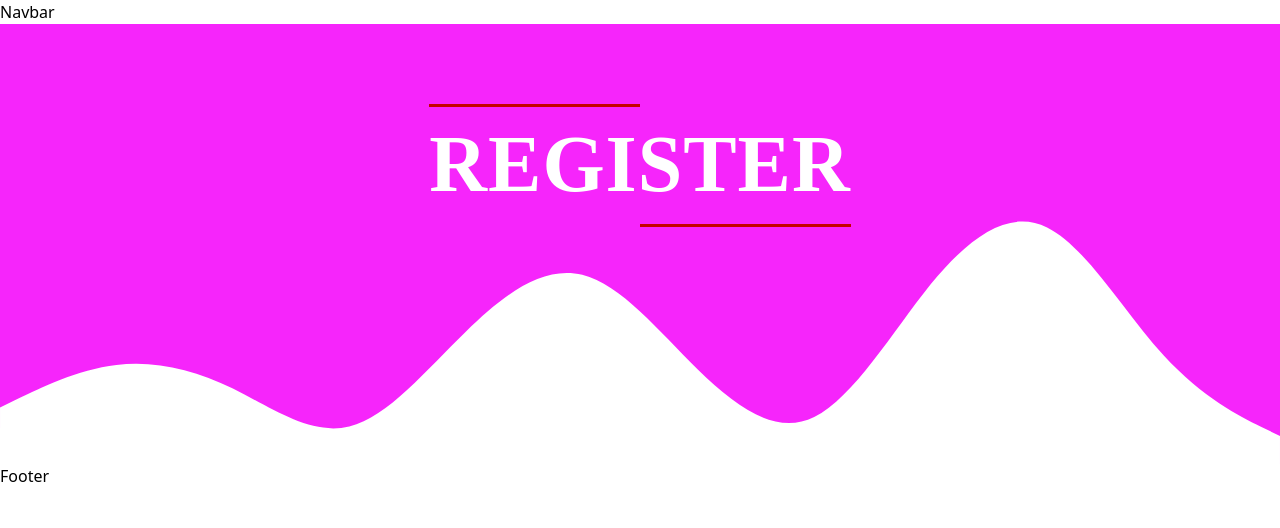
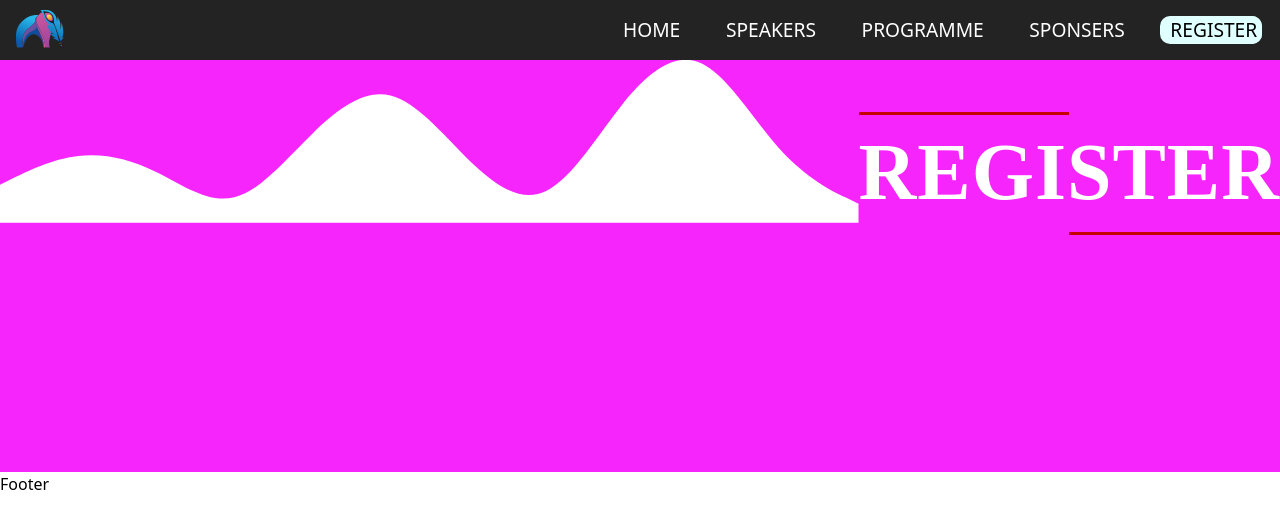
Before and after one commit to mehul1409/DuLitFest, a React (Vite) app: page /register in a window 1280 px wide. Shown: the top 528 px of the page. Built offline with nearby package versions, Linux system fonts and the light colour scheme.

Commit message:
navbar completed

```diff
--- a/package.json
+++ b/package.json
@@ -12,6 +12,7 @@
   "dependencies": {
     "react": "^18.2.0",
     "react-dom": "^18.2.0",
+    "react-icons": "^4.12.0",
     "react-router-dom": "^6.21.1",
     "sass": "^1.69.7"
   },
--- a/src/Components/Navbar/Navbar.jsx
+++ b/src/Components/Navbar/Navbar.jsx
@@ -1,7 +1,80 @@
+import React, { useState } from "react";
 import "./Navbar.scss";
+import { Link } from "react-router-dom";
+import { RxHamburgerMenu, RxCross2 } from "react-icons/rx";
 
 const Navbar = () => {
-  return <div>Navbar</div>;
+  const [sidebarVisible, setSidebarVisible] = useState(false);
+
+  const handleClick = (e) =>{
+    e.preventDefault();
+    setSidebarVisible(!sidebarVisible);
+    console.log(sidebarVisible)
+  }
+
+  return (
+<div className="Navbarbody">
+<div className="navbar">
+        <ul className="navitems">
+            <img src="/assets/images/Logo.svg" alt="" />
+            <li className="mobileview">
+              <Link to='/' className="navitemMobile">
+              <a href="">HOME</a>
+              </Link>
+            </li>
+            <li className="mobileview">
+              <Link to='/speakers' className="navitemMobile">
+              <a href="">SPEAKERS</a>
+              </Link>
+            </li>
+            <li className="mobileview">
+              <Link to='/programme' className="navitemMobile">
+              <a href="">PROGRAMME</a>
+              </Link>
+            </li>
+            <li className="mobileview">
+              <Link to='/sponsers' className="navitemMobile">
+              <a href="">SPONSERS</a>
+              </Link>
+            </li>
+            <li className="mobileview registerButton">
+              <Link to='/register'>
+                <a href="">REGISTER</a>
+              </Link>
+            </li>
+            <li className="hamburger" onClick={handleClick}><a href=""><RxHamburgerMenu/></a></li>
+        </ul>
+        <ul className='sidebar' id={`${sidebarVisible? "show":""}`}>
+            <li><a onClick={handleClick} ><RxCross2/></a></li>
+            <li>
+              <Link to='/' className="navitemMobile">
+              HOME
+              </Link>
+            </li>
+            <li>
+              <Link to='/speakers' className="navitemMobile">
+              SPEAKERS
+              </Link>
+            </li>
+            <li>
+              <Link to='/programme' className="navitemMobile">
+              PROGRAMME
+              </Link>
+            </li>
+            <li>
+              <Link to='/sponsers' className="navitemMobile">
+              SPONSERS
+              </Link>
+            </li>
+            <li className="registerButton" >
+              <Link to='/register'>
+              REGISTER
+              </Link>
+            </li>
+        </ul>
+    </div>
+</div>
+  );
 };
 
 export default Navbar;
--- a/src/Components/Navbar/Navbar.scss
+++ b/src/Components/Navbar/Navbar.scss
@@ -0,0 +1,134 @@
+* {
+    margin: 0;
+    padding: 0;
+}
+
+.Navbarbody {
+    min-height: 4vh;
+    position: relative;
+    z-index:10;
+}
+
+.Navbarbody .navbar {
+    box-shadow: 3px 3px 5px rgba(0, 0, 0, 0.1);
+}
+
+.Navbarbody .navbar .navitems{
+    position: fixed;
+    top:0;
+    backdrop-filter: blur(10px);
+    background-color: #242323;
+}
+
+.Navbarbody .navbar .navitems img{
+    width:80px;
+    height:60px;
+    padding:5px;
+}
+
+.Navbarbody .navbar ul {
+    width: 100%;
+    list-style-type: none;
+    display: flex;
+    justify-content: flex-end;
+    align-items: center;
+}
+
+.Navbarbody .navbar li {
+    // height: 50px;
+    margin:1%;
+    transition:0.4s ease-in-out;
+}
+
+.Navbarbody .navbar a {
+    height: 100%;
+    padding: 0 5px;
+    text-decoration: none;
+    display: flex;
+    align-items: center;
+    color: white;
+    font-size: 1.2rem;
+    transition:transform 0.4s ease-in-out;
+}
+
+.Navbarbody .navbar  .navitemMobile:hover {
+    background-color: rgb(240, 240, 240, 0.8);
+    border-radius: 10px;
+    transform: scale(1.1);
+    color:black;
+}
+
+.Navbarbody .navbar .navitems :first-child {
+    margin-right: auto;
+}
+
+.Navbarbody .navbar .sidebar {
+    position: fixed;
+    top: 0;
+    right: 0;
+    height: 100vh;
+    width: 250px;
+    z-index: 999;
+    backdrop-filter: blur(10px);
+    background-color: #242323;
+    box-shadow: -10px 0 10px rgba(0, 0, 0, 0.1);
+    flex-direction: column;
+    align-items: flex-start;
+    justify-content: flex-start;
+    display: none;
+}
+
+.Navbarbody .navbar .sidebar li {
+    width: 100%;
+}
+
+.Navbarbody .navbar .sidebar a {
+    // width: 100%;
+    color:white;
+    font-size: 1.2rem;
+    margin-left:5%;
+    margin-top:7%;
+}
+
+.Navbarbody .navbar .sidebar a:hover {
+    // background-color: rgb(240, 240, 240, 0.8);
+    border-radius: 10px;
+    transform: scale(1.1);
+    color:black;
+    // margin-right:15%;
+}
+
+.Navbarbody .navbar .navitems .registerButton a{
+    background-color: lightcyan;
+    color:black !important;
+    height:100%;
+    border-radius: 10px;
+    margin-right: 5%;
+}
+
+.Navbarbody .navbar .sidebar .registerButton a{
+    background-color: lightcyan;
+    color:black !important;
+    border-radius: 20px;
+    margin-left:5% ;
+    width: 50%;
+    font-weight: 800;
+    letter-spacing: 3px;
+}
+
+#show {
+    display: flex;
+}
+
+.Navbarbody .hamburger{
+    display: none;
+}
+
+@media only screen and (max-width:720px){
+    .Navbarbody .mobileview{
+        display: none;
+    }
+    .Navbarbody .hamburger{
+        display: block;
+    }
+}
--- a/src/Components/PageHeader/PageHeader.jsx
+++ b/src/Components/PageHeader/PageHeader.jsx
@@ -3,7 +3,7 @@ import "./PageHeader.scss";
 const PageHeader = (props) => {
   return (
     <div className="wave-header">
-      <svg xmlns="http://www.w3.org/2000/svg" viewBox="0 0 1440 320">
+      <svg className="absolute bottom-0 left-0" xmlns="http://www.w3.org/2000/svg" viewBox="0 0 1440 320">
         <path
           fill="#fff"
           fill-opacity="1"
--- a/src/Components/PageHeader/PageHeader.scss
+++ b/src/Components/PageHeader/PageHeader.scss
@@ -15,11 +15,11 @@
   margin-bottom: 8rem;
   margin-top: 5rem;
 }
-svg {
-  position: absolute;
-  bottom: 0;
-  left: 0;
-}
+// svg {
+//   position: absolute;
+//   bottom: 0;
+//   left: 0;
+// }
 
 .HeadingOfPage h1 {
   font-size: 26px;
```
Also changed, not shown: 1 other file (tests, documents, lock files or other folders).
